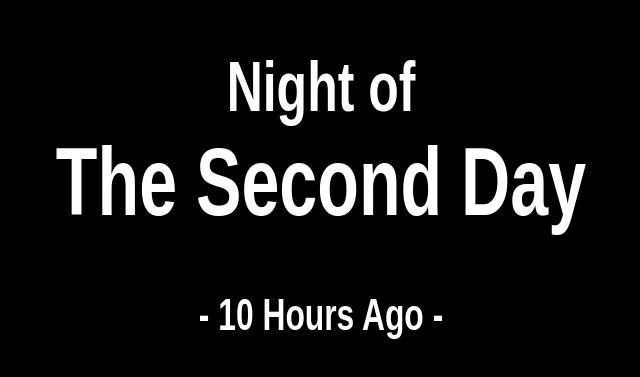
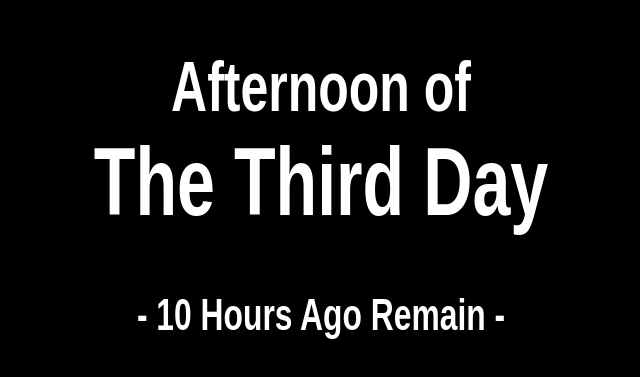
Before and after one commit to firestack/secondday, a plain HTML site: page index.html in a window 1280 px wide. Shown: the part 215-592 px from the top of the page, without its empty margins (327-967 px from the left). Drawn offline with nearby package versions, Linux system fonts and the light colour scheme.

Commit message:
Update index.html

```diff
--- a/index.html
+++ b/index.html
@@ -12,9 +12,9 @@
 
 <body>
     <div class="container">
-        <div class="inner" id="timeindex">Night of</div>
-        <div class="inner" id="title">The Second Day</div>
-        <div class="inner" id="countdown">- <span id="countdownSpan">36 Hours</span> -</div>
+        <div class="inner" id="timeindex">Afternoon of</div>
+        <div class="inner" id="title">The Third Day</div>
+        <div class="inner" id="countdown">- <span id="countdownSpan">18 Hours</span> Remain -</div>
     </div>
 </body>
 
```
